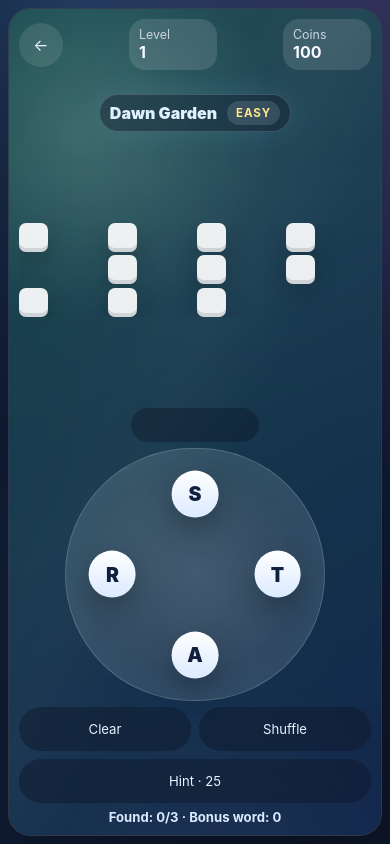
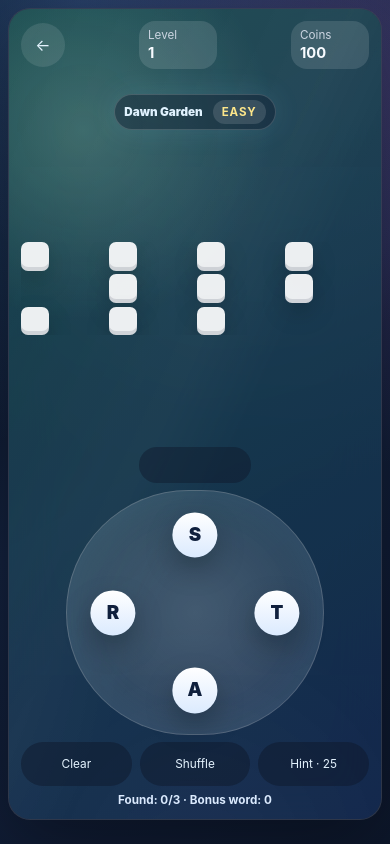
Before and after one commit to foxboxstudiodev/Lexora, a React (Vite) app: page / in a window 390 px wide. Both pictures are taken after a click on the button "Play". Built offline with nearby package versions, Linux system fonts and the light colour scheme.

Commit message:
Strengthen mobile and iPhone gameplay viewport fit

```diff
--- a/src/styles/mobileGameplay.css
+++ b/src/styles/mobileGameplay.css
@@ -6,52 +6,73 @@
     min-height: 100%;
   }
 
+  *,
+  *::before,
+  *::after {
+    box-sizing: border-box;
+  }
+
   body {
     overflow-x: hidden;
+    overscroll-behavior: none;
   }
 
   .app-shell.full-shell {
     min-height: 100dvh;
-    padding: 8px;
+    max-height: 100dvh;
+    padding: max(8px, env(safe-area-inset-top)) max(8px, env(safe-area-inset-right)) max(8px, env(safe-area-inset-bottom)) max(8px, env(safe-area-inset-left));
     align-items: stretch;
+    overflow: hidden;
   }
 
   .game-card {
     width: 100%;
     max-width: 430px;
-    min-height: auto;
-    height: calc(100dvh - 16px);
+    min-height: 0;
+    height: calc(100dvh - max(16px, env(safe-area-inset-top)) - max(16px, env(safe-area-inset-bottom)));
+    max-height: calc(100dvh - max(16px, env(safe-area-inset-top)) - max(16px, env(safe-area-inset-bottom)));
     margin: 0 auto;
-    padding: 10px;
+    padding: clamp(8px, 2.4dvh, 12px);
     border-radius: 22px;
     display: grid;
-    grid-template-rows: auto auto minmax(0, 1fr) auto minmax(190px, 30dvh) auto auto;
-    gap: 6px;
+    grid-template-rows: auto auto minmax(0, 1fr) auto minmax(178px, 29dvh) auto auto;
+    gap: clamp(4px, 1dvh, 7px);
+    overflow: hidden;
   }
 
   .game-topbar {
     align-items: center;
+    gap: 6px;
   }
 
   .game-topbar > div {
-    min-width: 88px;
-    padding: 8px 10px;
+    min-width: 78px;
+    padding: 7px 9px;
     border-radius: 16px;
   }
 
   .game-topbar strong {
-    font-size: 1rem;
+    font-size: clamp(0.92rem, 3.6vw, 1rem);
+  }
+
+  .game-topbar span,
+  .world-ribbon,
+  .status-row {
+    font-size: clamp(0.72rem, 3vw, 0.85rem);
   }
 
   .world-ribbon {
     min-height: 0;
-    padding: 6px 10px;
+    padding: 5px 9px;
+    overflow: hidden;
+    text-overflow: ellipsis;
+    white-space: nowrap;
   }
 
   .crossword {
     align-self: center;
     width: min(100%, 92dvw);
-    max-height: 30dvh;
+    max-height: 29dvh;
     margin: 0 auto;
     gap: clamp(3px, 1vw, 6px);
     overflow: hidden;
@@ -60,18 +81,18 @@
   .grid-cell,
   .grid-empty {
     min-width: 0;
-    width: clamp(18px, 7.4vw, 34px);
+    width: clamp(18px, 7.25vw, 34px);
     border-radius: clamp(5px, 1.8vw, 10px);
-    font-size: clamp(0.72rem, 4vw, 1.25rem);
+    font-size: clamp(0.72rem, 3.8vw, 1.22rem);
   }
 
   .word-preview {
-    height: 34px;
-    min-width: 128px;
+    height: clamp(30px, 5.3dvh, 36px);
+    min-width: 112px;
     max-width: 94%;
     margin: 0 auto;
-    padding: 6px 12px;
-    font-size: 0.9rem;
+    padding: 5px 11px;
+    font-size: clamp(0.82rem, 3.4vw, 0.95rem);
     white-space: nowrap;
     overflow: hidden;
     text-overflow: ellipsis;
@@ -79,42 +100,47 @@
 
   .letter-wheel,
   .circular-wheel {
-    width: min(260px, 74vw);
-    height: min(260px, 30dvh);
-    min-height: 190px;
+    width: min(258px, 74vw);
+    height: min(258px, 29dvh);
+    min-height: 178px;
     margin: 0 auto;
     touch-action: none;
   }
 
   .letter {
-    width: clamp(46px, 12vw, 62px);
-    height: clamp(46px, 12vw, 62px);
-    font-size: clamp(1rem, 5vw, 1.35rem);
+    width: clamp(44px, 11.6vw, 60px);
+    height: clamp(44px, 11.6vw, 60px);
+    font-size: clamp(1rem, 4.8vw, 1.34rem);
   }
 
   .action-row {
     margin-top: 0;
     gap: 6px;
+    flex-wrap: nowrap;
   }
 
   .action-row button {
     min-width: 0;
     flex: 1 1 0;
-    padding: 8px 8px;
-    font-size: 0.82rem;
+    padding: 8px 6px;
+    font-size: clamp(0.74rem, 3vw, 0.84rem);
+    white-space: nowrap;
   }
 
   .status-row {
     margin-top: 0;
-    font-size: 0.82rem;
+    line-height: 1.2;
+    white-space: nowrap;
+    overflow: hidden;
+    text-overflow: ellipsis;
   }
 }
 
 @media (max-width: 380px), (max-height: 700px) {
   .game-card {
-    padding: 8px;
+    padding: 7px;
     gap: 4px;
-    grid-template-rows: auto auto minmax(0, 1fr) auto minmax(170px, 28dvh) auto auto;
+    grid-template-rows: auto minmax(0, 1fr) auto minmax(162px, 27dvh) auto auto;
   }
 
   .world-ribbon {
@@ -122,18 +148,39 @@
   }
 
   .crossword {
-    max-height: 28dvh;
+    max-height: 27dvh;
   }
 
   .letter-wheel,
   .circular-wheel {
-    width: min(230px, 70vw);
-    height: min(230px, 28dvh);
-    min-height: 170px;
+    width: min(228px, 70vw);
+    height: min(228px, 27dvh);
+    min-height: 162px;
   }
 
   .letter {
-    width: clamp(42px, 11vw, 54px);
-    height: clamp(42px, 11vw, 54px);
+    width: clamp(40px, 10.8vw, 52px);
+    height: clamp(40px, 10.8vw, 52px);
   }
 }
+
+@media (max-height: 620px) {
+  .game-card {
+    grid-template-rows: auto minmax(0, 1fr) auto minmax(145px, 25dvh) auto auto;
+    padding: 6px;
+    gap: 3px;
+  }
+
+  .world-ribbon {
+    display: none;
+  }
+
+  .letter-wheel,
+  .circular-wheel {
+    min-height: 145px;
+  }
+
+  .action-row button {
+    padding-block: 6px;
+  }
+}
```
